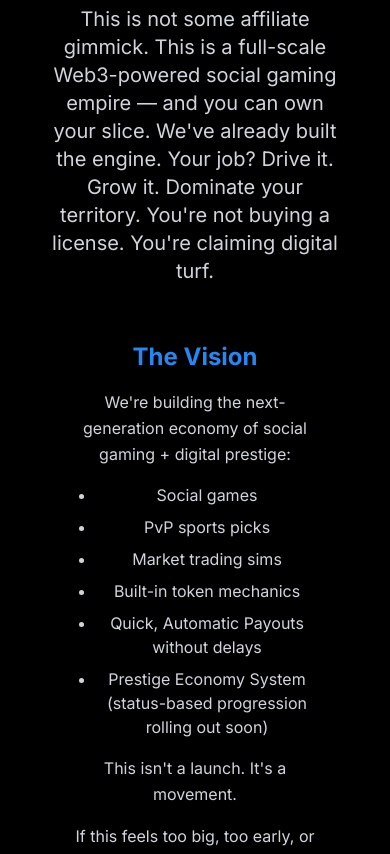
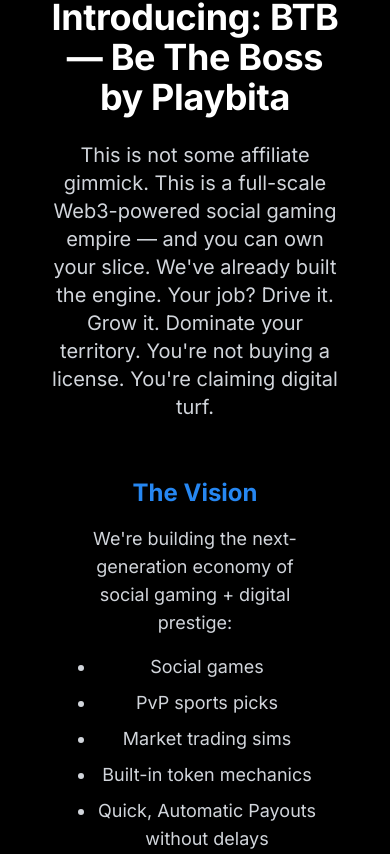
Before and after one commit to shauliAharon/btb-microsite, a React (Vite) app: page / in a window 390 px wide. Shown: the part 2183-3037 px from the top of the page. Built offline with nearby package versions, Linux system fonts and the light colour scheme.

Commit message:
add font

```diff
--- a/src/pages/LandingPage.tsx
+++ b/src/pages/LandingPage.tsx
@@ -27,12 +27,6 @@
             We're not opening the doors. We're cracking them — just enough for
             the next generation of digital owners.
           </p>
-          <RouterLink
-            to="/signup"
-            className="inline-block bg-btb-gold text-black px-8 py-4 rounded-lg text-lg font-bold hover:bg-btb-neon transition-colors"
-          >
-            I Know What This Is. Let Me In
-          </RouterLink>
         </motion.div>
         <motion.div
           animate={{ y: [0, 10, 0] }}
@@ -64,7 +58,7 @@
             know you were built for more than paychecks, permission, and playing
             small.
           </p>
-          <div className="max-w-3xl mx-auto space-y-4 mb-8">
+          <div className="max-w-3xl mx-auto space-y-4 mb-12">
             <p className="text-xl text-gray-300">
               What if you could lock in a business that:
             </p>
@@ -84,6 +78,12 @@
               Bitcoin had 2010. Ethereum had 2015. You can have 2025.
             </p>
           </div>
+          <RouterLink
+            to="/signup"
+            className="inline-block bg-btb-gold text-black px-8 py-4 rounded-lg text-lg font-bold hover:bg-btb-neon transition-colors "
+          >
+            I Know What This Is. Let Me In
+          </RouterLink>
         </motion.div>
       </section>
 
@@ -110,11 +110,11 @@
               <h3 className="text-2xl font-bold mb-4 text-btb-gold">
                 The Vision
               </h3>
-              <p className="text-gray-300 mb-4">
+              <p className="text-gray-300 mb-4 text-lg">
                 We're building the next-generation economy of social gaming +
                 digital prestige:
               </p>
-              <ul className="text-gray-300 list-disc pl-6 space-y-2">
+              <ul className="text-gray-300 list-disc pl-6 space-y-2 text-lg">
                 <li>Social games</li>
                 <li>PvP sports picks</li>
                 <li>Market trading sims</li>
--- a/src/styles/typography.css
+++ b/src/styles/typography.css
@@ -1,4 +1,8 @@
 @layer base {
+  html {
+    font-family: "Helvetica", sans-serif;
+  }
+
   h1 {
     @apply text-4xl md:text-5xl lg:text-6xl font-bold leading-tight mb-6;
     letter-spacing: -0.02em;
@@ -18,20 +22,20 @@
   }
 
   p {
-    @apply text-base md:text-lg leading-relaxed mb-4;
+    @apply text-lg md:text-xl lg:text-2xl leading-relaxed mb-4;
     max-width: 65ch;
   }
 
   .text-large {
-    @apply text-lg md:text-xl lg:text-2xl leading-relaxed;
+    @apply text-xl md:text-2xl lg:text-3xl leading-relaxed;
   }
 
   .text-small {
-    @apply text-sm md:text-base leading-relaxed;
+    @apply text-lg md:text-xl leading-relaxed;
   }
 
   .text-caption {
-    @apply text-xs md:text-sm leading-relaxed text-btb-gold/80;
+    @apply text-lg md:text-xl leading-relaxed text-btb-gold/80;
   }
 }
 
@@ -46,7 +50,7 @@
   }
 
   .nav-link {
-    @apply text-base md:text-lg font-medium hover:text-btb-gold transition-colors;
+    @apply text-lg md:text-xl font-medium hover:text-btb-gold transition-colors;
   }
 
   .hero-text {
@@ -64,7 +68,7 @@
 }
 
 .article-content p {
-  @apply mb-6;
+  @apply mb-6 text-lg md:text-xl;
 }
 
 .article-content h2 {
@@ -78,7 +82,7 @@
 /* Improved button text */
 .btn-primary,
 .btn-secondary {
-  @apply tracking-wide;
+  @apply tracking-wide text-lg;
   letter-spacing: 0.02em;
 }
 
@@ -86,9 +90,9 @@
 input,
 textarea,
 select {
-  @apply text-base md:text-lg;
+  @apply text-lg md:text-xl;
 }
 
 label {
-  @apply text-sm md:text-base font-medium mb-2 block;
+  @apply text-lg md:text-xl font-medium mb-2 block;
 }
```
